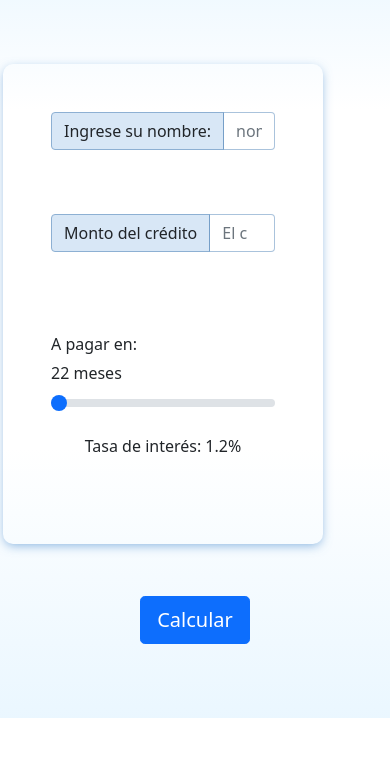
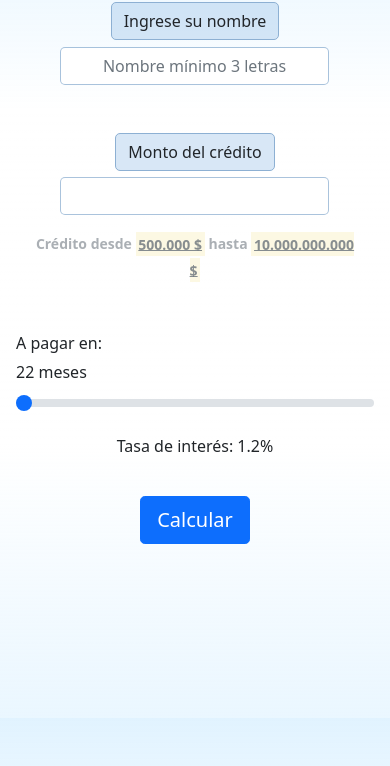
Before and after one commit to kanmus7/simulador-credito, a plain HTML site: page index.html in a window 390 px wide. Shown: the part 126-892 px from the top of the page. Before the commit the page ends 844 px from the top, so only its background shows below. Drawn offline with nearby package versions, Linux system fonts and the light colour scheme.

Commit message:
finished the responsive view

```diff
--- a/index.html
+++ b/index.html
@@ -9,19 +9,20 @@
     <link rel="stylesheet" href="./styles/main.css">
     <title>Simulador de créditos</title>
 </head>
-<body>
-
-  <h1>Simulador de créditos</h1>
+<body id="bodyId">
+    <h1>Simulador de créditos</h1>
     <main class="main">
+    <div class="general">
       <section class="data-section">
         <div class="input-group flex-nowrap" id="name-containerId">
-            <span class="input-group-text" id="addon-wrapping">Ingrese su nombre:</span>
-            <input type="text" class="form-control" placeholder="nombre" aria-label="Username" aria-describedby="addon-wrapping" id="nameId" required>
+            <span class="input-group-text" id="inputName-title">Ingrese su nombre</span>
+            <input type="text" class="form-control" placeholder="Nombre mínimo 3 letras" aria-label="Username" aria-describedby="addon-wrapping" id="nameId" required>
           </div>
-          <div class="input-group mb-3" id="credit-containerId">
-            <span class="input-group-text">Monto del crédito</span>
-            <input type="number" min="500000" max="100000000" maxlength="10" class="form-control" aria-label="Dollar amount (with dot and two decimal places)" placeholder="El crédito mínimo  es de 500.000" id="creditId" required>
+          <div class="input-group mb-sm-1" id="credit-containerId">
+            <span class="input-group-text" id="inputCredit-title">Monto del crédito</span>
+            <input type="number" min="500000" max="100000000" maxlength="10" class="form-control" aria-label="Dollar amount (with dot and two decimal places)" id="creditId" required>
           </div>
+          <p class="creditTitle">Crédito desde  <mark>500.000 $</mark> hasta <mark>10.000.000.000 $</mark></p>
          <div class="range-container">
             <label for="customRange2" class="form-label">A pagar en:</label>
             <h6 class="rangeTitle" id="rangeTitle-Id">22 meses</h6>
@@ -30,7 +31,7 @@
          </div>
         </section>
 
-        <article class="results" id="resultsId">
+        <article class="results" id="resultsId" hidden>
         <section class="results-section" id="results-SectionId" hidden>
           <h3 id="usarNameId" class="userName"></h3>
           <div class="input-group mb-3">
@@ -47,7 +48,7 @@
           </div>
         </section>
         <section class="tableResults" id="tableResultsId">
-          <table class="table table-hover" id="tableId">
+          <table class="table table-hover table-sm table-responsive" id="tableId">
             <thead >
               <tr>
                 <th scope="col">Período</th>
@@ -61,7 +62,10 @@
           </table>
         </section>
       </article>
-    </main>
-    <button type="button" class="btn btn-primary btn-lg" id="btn-CalculateId">Calcular</button>
+    </div>
+    <div class="btn-container" style="display: flex; justify-content: center; align-items: center;">
+      <button type="button" class="btn btn-primary btn-lg" id="btn-CalculateId">Calcular</button>
+    </div>
+  </main>
 </body>
 </html>
--- a/main.js
+++ b/main.js
@@ -7,6 +7,7 @@ const inputCredit = document.querySelector('#creditId')
 const btnCalculate = document.querySelector("#btn-CalculateId")
 
 //DOM elements answer section
+const resultArticle = document.querySelector("#resultsId")
 const resultSectionId = document.querySelector("#results-SectionId")
 const answerName = document.querySelector("#usarNameId")
 const answerRange = document.querySelector("#rateId-Answer")
@@ -66,7 +67,6 @@ btnCalculate.onclick = () =>{
 //Clean the error styles for inputs
 inputName.onclick = () =>{
     inputName.style.border = '1px solid #8db0d3'
-    inputName.style.width = '100%'
     inputName.removeAttribute("placeholder")
 }
 
@@ -125,6 +125,7 @@ const showData = (credit) =>{
         fillTableContent(credit,rate,fee)
         fee = new Intl.NumberFormat('es-CO').format(fee)
         monthlyFee.value = `${fee} $`
+        resultArticle.hidden = false
         resultSectionId.hidden = false
 }
 
--- a/styles/main.scss
+++ b/styles/main.scss
@@ -82,22 +82,30 @@ body{
     background: linear-gradient(0deg, rgba(225,243,255,0.6923144257703081) 0%, rgba(255,255,255,1) 32%, rgba(255,255,255,0.8323704481792717) 72%, rgba(225,243,255,1) 100%);
 }
 
-
 h1{
-    padding-bottom: 3rem;
     @include fontSize(calc(1.75rem + 1.5vw));
+    @include padding(0);
+    @include margin(0);
+    margin-bottom: 1rem;
+    text-align: center;
 }
 
 .main{
+    @include width(100%);
+    display: block;
+}
+
+.general{
     @include displayFlex;
     @include justifyContent(center);
     @include alingItems(center);
     @include flexDirection(row);
     @include width(100%);
     @include padding(0 3rem);
-    min-width: 320px;
-    max-height: 551px;
+    @include minWidth(320px);
+    @include maxHeight(551px);
 }
+
 
 .data-section{
     flex-basis: 50%;
@@ -105,7 +113,6 @@ h1{
     box-shadow: 0px 3px 11px -2px rgba(85, 147, 209, 0.74);
     @include borderRadius(10px);
     @include maxWidth(677px);
-    @include  minWidth(320px);
 }
 
 .input-group-text {
@@ -124,9 +131,23 @@ h1{
 #name-containerId{
     padding-bottom: 2rem;
 }
+.mb-3 {
+ margin-bottom: 0;
+}
 
-#credit-containerId{
-    @include padding(2rem 0);
+.creditTitle{
+    @include padding(1rem);
+    @include fontSize(15px);
+    @include fontWeight(bold);
+    color: #6c757d94;
+    letter-spacing: 0.5px;
+    text-align: center;
+}
+
+.creditTitle > mark {
+    @include fontWeight(bold);
+    color: #6c757dd1;
+    text-decoration: underline;
 }
 
 .range-container{
@@ -174,7 +195,6 @@ h1{
 }
 
 .moreInfo-Container{
-    display: flex;
     @include displayFlex;
     @include justifyContent(center);
     @include alingItems(center);
@@ -192,14 +212,139 @@ h1{
     transform: scale(1.5);;
 }
 
+.table>:not(caption)>*>*{
+    @include background-color(#ffffff);
+}
+
+thead tr th {
+    position: sticky;
+    top: 0;
+    z-index: 10;
+}
+
 .tableResults{
     display: none;
-    overflow:auto;
+    overflow:scroll;
+    overflow-x: hidden;
     margin-top: 1.5rem;
     @include height(100%);
     @include maxHeight(200px);
 }
 
+.btn-container{
+    display: flex;
+    justify-content: center;
+    align-items: center;
+}
+
 .btn{
     margin-top: 2rem;
 }
+
+@media screen and (max-width:850px) {
+
+    body{
+        display: block;
+        @include height(100%);
+    }
+    h1 {
+        margin-top: 3rem;
+        @include fontSize(27px);
+    }
+    .general {
+        display: block;
+        @include padding(0);
+        margin-top: 1rem;
+        height: 100%;
+        max-height: none;
+    }
+
+    .data-section{
+        @include padding(1rem);
+        box-shadow: none;
+    }
+
+    .input-group{
+        @include flexDirection(column);
+        @include alingItems(center);
+        padding-top: 1rem;
+    }
+
+    .input-group>.form-control{
+        @include width(100%);
+    }
+
+    #inputName-title, #inputCredit-title{
+        border-radius: 5px;
+        margin-bottom: 6.5px;
+    }
+
+    #nameId, #creditId{
+        border-radius: 5px;
+        @include width(75%);
+    }
+
+    .form-control{
+        text-align: center;
+    }
+
+
+    #credit-containerId{
+        @include padding(0);
+        padding-top: 1rem;
+    }
+
+    .creditTitle{
+        @include fontSize(14px);
+        letter-spacing: 0;
+        line-height: 26px;
+        text-align: center;
+    }
+
+    p{
+        margin-bottom: 0;
+    }
+
+    .range-container{
+        padding-bottom: 0;
+    }
+
+    .results{
+        @include padding(2rem);
+        @include height(100%);
+    }
+
+    .results-section{
+        @include padding(1rem);
+    }
+
+    #userNameId{
+        @include padding(0);
+        padding-top: 1rem;
+    }
+
+    #InteresRateId, #rateId-Answer, #span-monthlyFeeId, #monthlyFeeId{
+        border: 0;
+        outline: 0;
+        @include background-color(transparent);
+        @include maxWidth(100%);
+        @include fontSize(large);
+        border-bottom: 2px solid rgba(28,110,164,0.32);
+        text-align: none;
+    }
+
+    .tableResults{
+        @include maxHeight(300px);
+        @include fontSize(12px);
+    }
+
+    .btn{
+        margin-top: 1rem;
+    }
+
+    .btn-container{
+        display: flex;
+        justify-content: center;
+         align-items: center;
+    }
+}
```
Also changed, not shown: styles/main.css, 1 other file.
